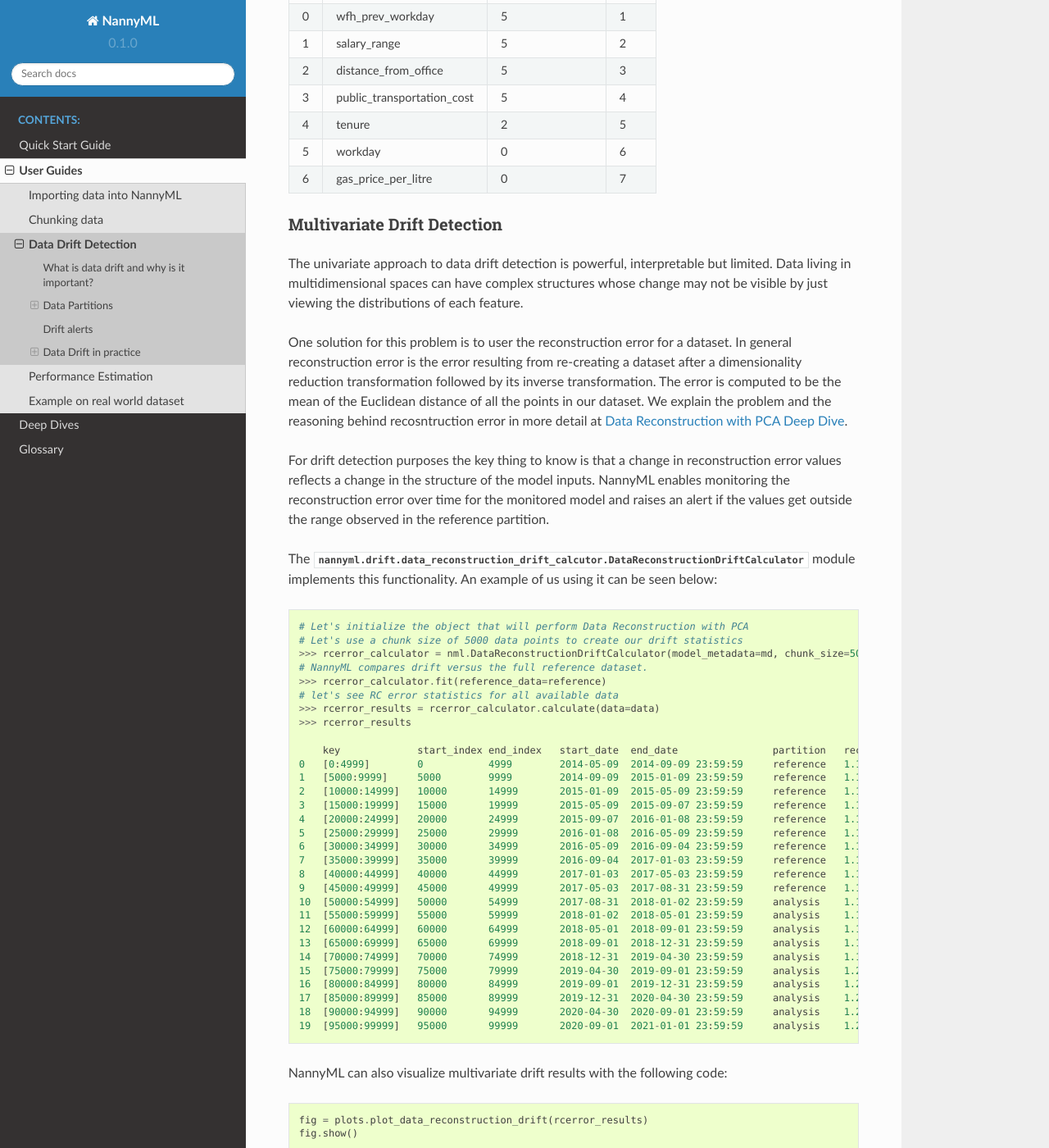
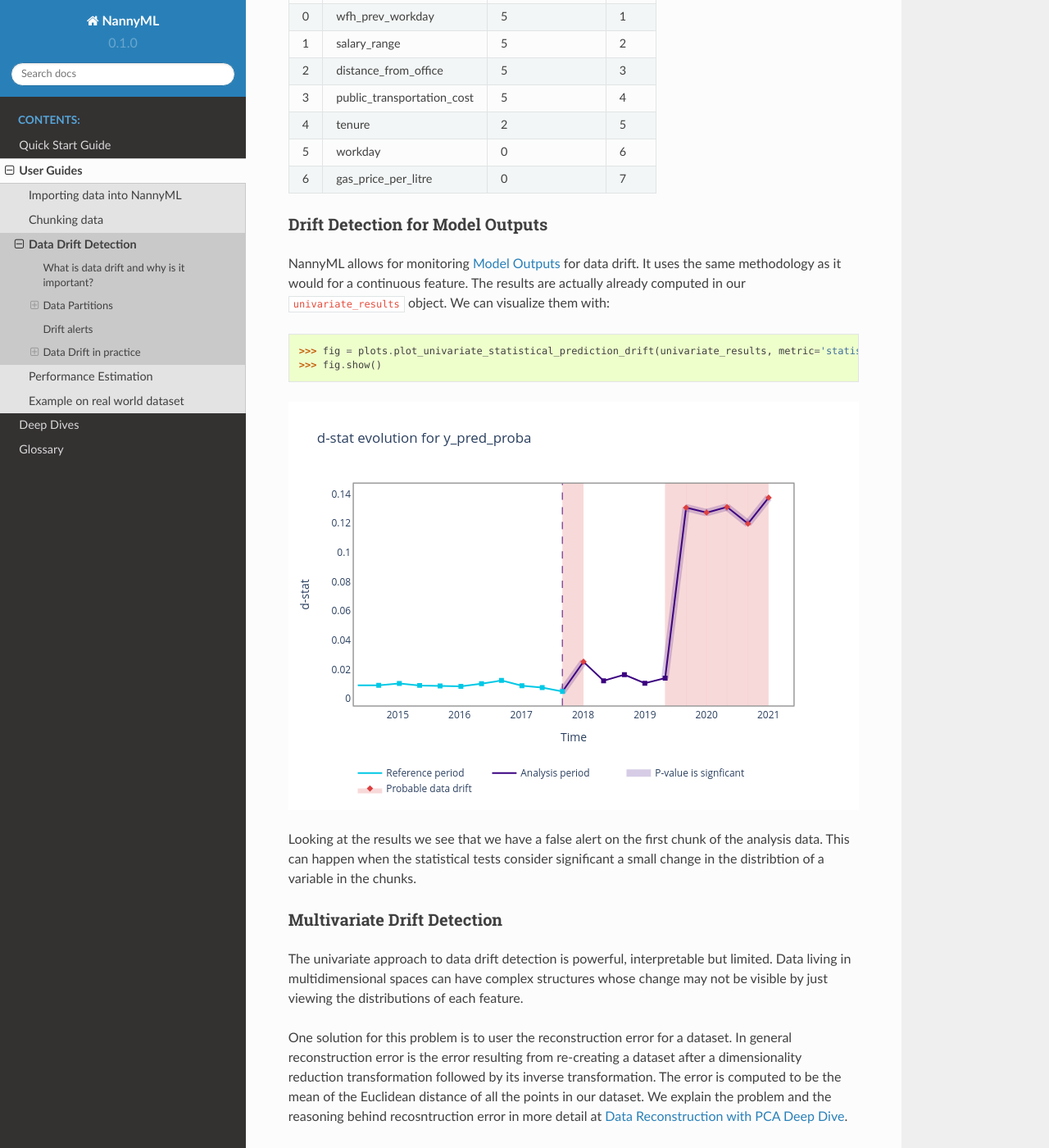
Before and after one commit to NannyML/nannyml, a Sphinx documentation site: the page built from docs/guides/data_drift.rst, in a window 1280 px wide and 1400 px high, scrolled down 11700 px. Shown: the whole window at 82% size. Built offline with Sphinx 7.4.7 and the Read the Docs theme 2.0.0, drawn with Linux system fonts in a browser that asks for light colours; pages that are not in the unit, such as notebooks, are missing from menus.

Commit message:
add predictions drift

```diff
--- a/docs/guides/data_drift.rst
+++ b/docs/guides/data_drift.rst
@@ -282,6 +282,23 @@ NannyML provides a dataframe with the resulting ranking of features using the co
 |  6 | gas_price_per_litre        |                  0 |      7 |
 +----+----------------------------+--------------------+--------+
 
+Drift Detection for Model Outputs
+---------------------------------
+
+NannyML allows for monitoring :term:`Model Outputs` for data drift. It uses the same methodology as it would for a continuous feature.
+The results are actually already computed in our ``univariate_results`` object. We can visualize them with:
+
+.. code-block:: python
+
+    >>> fig = plots.plot_univariate_statistical_prediction_drift(univariate_results, metric='statistic')
+    >>> fig.show()
+
+.. image:: ../_static/drift-guide-predictions.svg
+
+Looking at the results we see that we have a false alert on the first chunk of the analysis data. This
+can happen when the statistical tests consider significant a small change in the distribtion of a variable
+in the chunks.
+
 .. _data-drift-multivariate:
 
 Multivariate Drift Detection
```
Also changed, not shown: docs/quick.rst (+13 -1 lines), docs/_static/drift-guide-distance_from_office.svg, docs/_static/drift-guide-gas_price_per_litre.svg, docs/_static/drift-guide-joyplot-distance_from_office.svg, docs/_static/drift-guide-joyplot-gas_price_per_litre.svg, docs/_static/drift-guide-joyplot-public_transportation_cost.svg, docs/_static/drift-guide-joyplot-tenure.svg, docs/_static/drift-guide-multivariate.svg, docs/_static/drift-guide-predictions.svg (added), docs/_static/drift-guide-public_transportation_cost.svg, docs/_static/drift-guide-salary_range.svg, docs/_static/drift-guide-stacked-salary_range.svg, docs/_static/drift-guide-stacked-wfh_prev_workday.svg, docs/_static/drift-guide-stacked-workday.svg, 4 more files.
